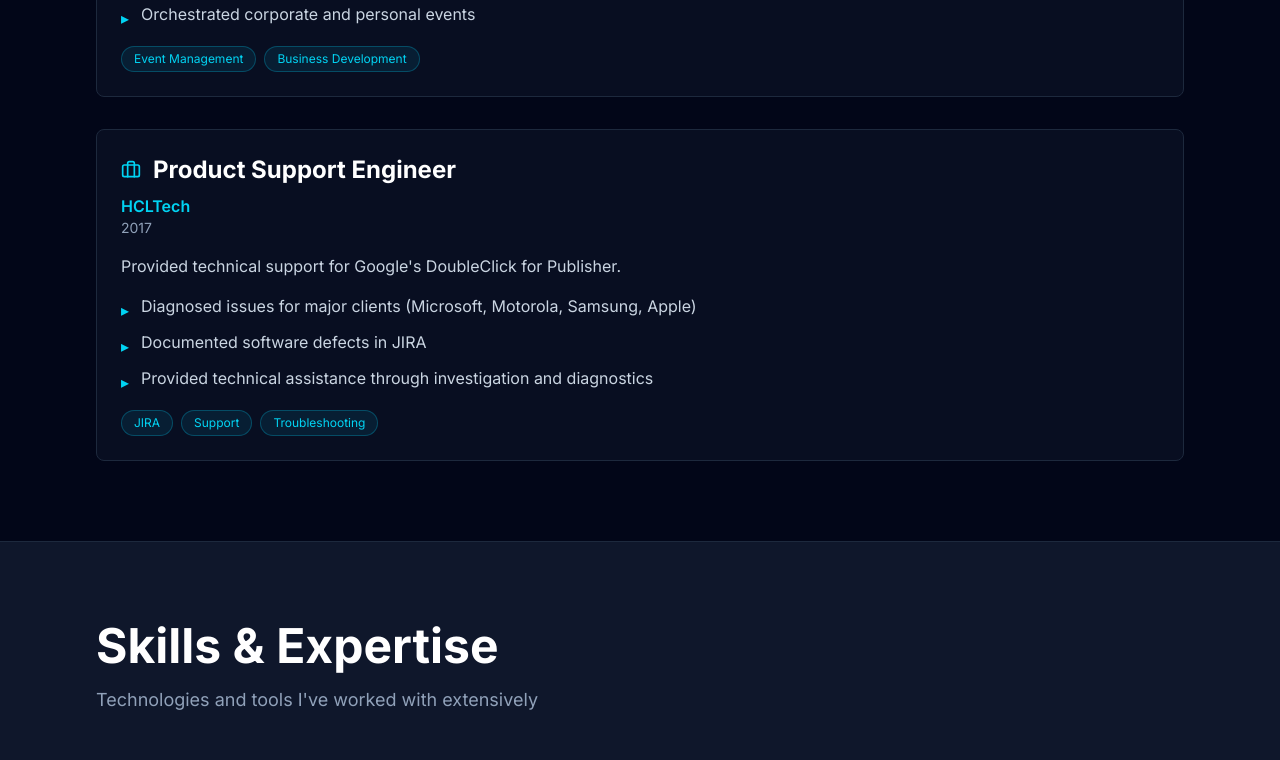
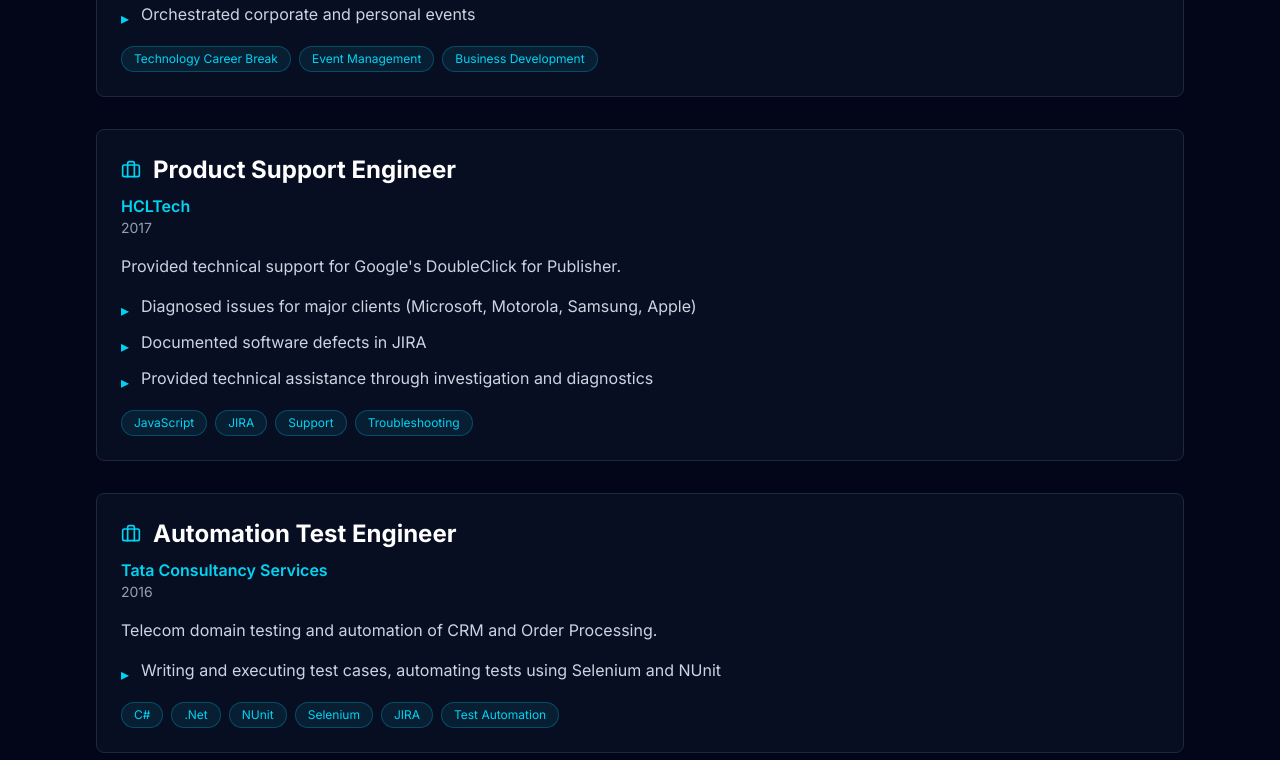
Before and after one commit to ekrishnas/ekrishnas.github.io, a Next.js app: page / in a window 1280 px wide. Shown: the part 3580-4340 px from the top of the page. Built offline with nearby package versions, Linux system fonts and the light colour scheme.

Commit message:
Updates to portfolio.ts for resume-next-js branch.

```diff
--- a/src/data/portfolio.ts
+++ b/src/data/portfolio.ts
@@ -100,7 +100,7 @@
       "Coordinated with vendors across diverse backgrounds",
       "Orchestrated corporate and personal events",
     ],
-    technologies: ["Event Management", "Business Development"],
+    technologies: ["Technology Career Break", "Event Management", "Business Development"],
   },
   {
     id: 7,
@@ -113,7 +113,18 @@
       "Documented software defects in JIRA",
       "Provided technical assistance through investigation and diagnostics",
     ],
-    technologies: ["JIRA", "Support", "Troubleshooting"],
+    technologies: ["JavaScript", "JIRA", "Support", "Troubleshooting"],
+  },
+  {
+    id: 8,
+    company: "Tata Consultancy Services",
+    position: "Automation Test Engineer",
+    duration: "2016",
+    description: "Telecom domain testing and automation of CRM and Order Processing.",
+    highlights: [
+      "Writing and executing test cases, automating tests using Selenium and NUnit",
+    ],
+    technologies: ["C#", ".Net", "NUnit", "Selenium", "JIRA", "Test Automation"],
   },
 ];
 
```
